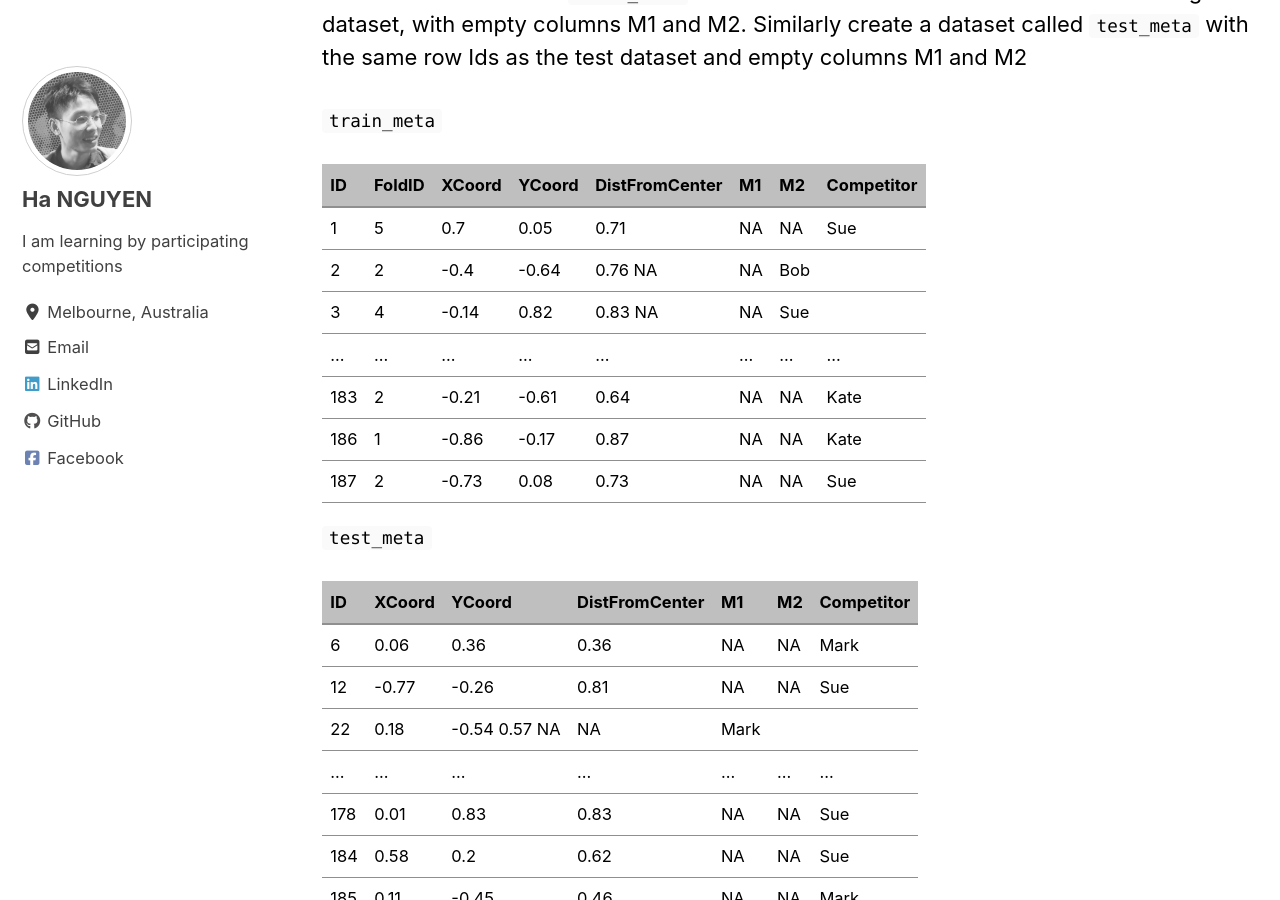
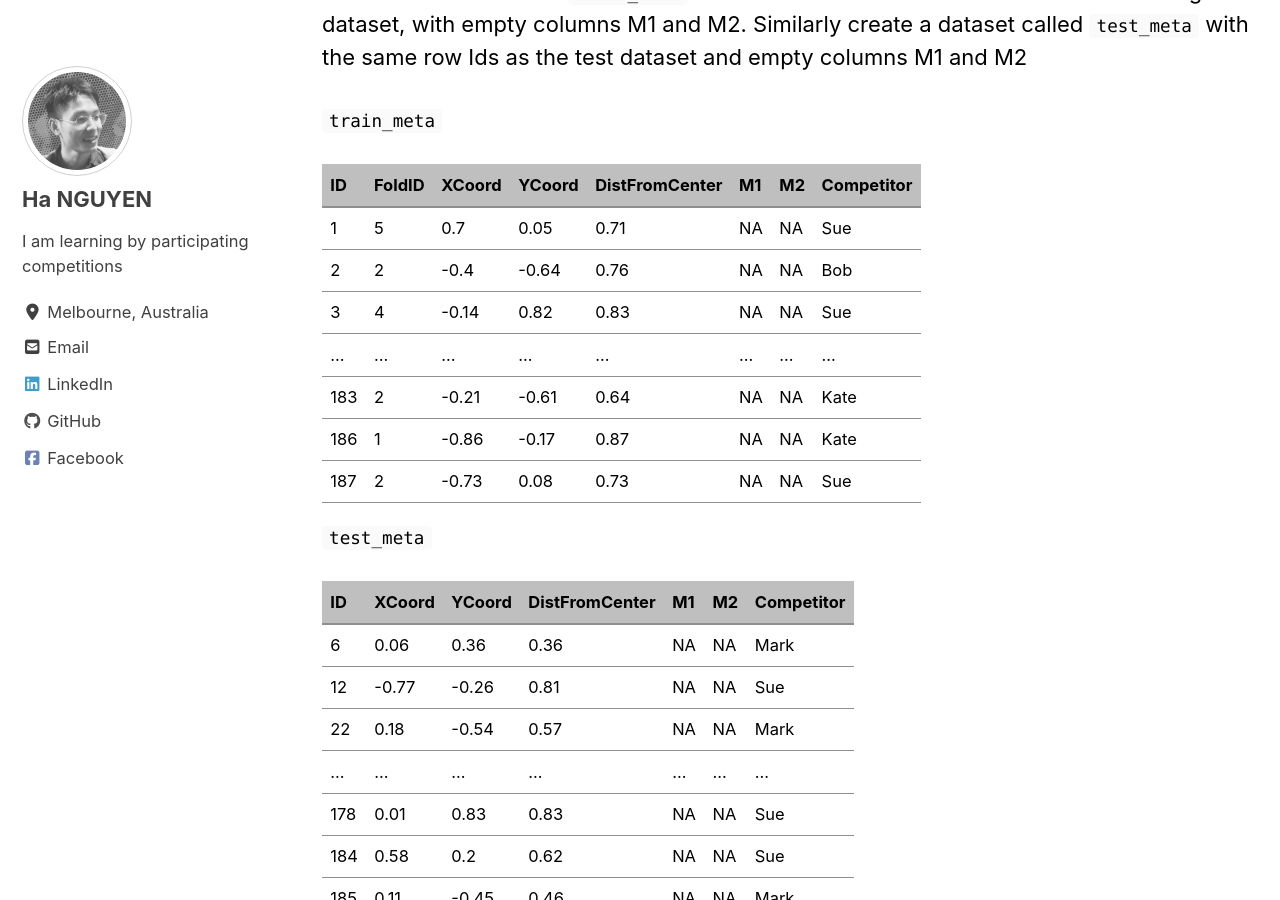
Before and after one commit to datasciblog/datasciblog.github.io, a Jekyll site: the page built from _posts/2016-12-27-a-kagglers-guide-to-model-stacking-in-practice.md, in a window 1280 px wide and 900 px high, scrolled down 5074 px. Built offline with Jekyll 4.4.1, drawn with Linux system fonts in a browser that asks for light colours; cached includes are drawn as plain includes; nearby versions of some CDN libraries; some of the changed text lies outside the part shown.

```diff
--- a/_posts/2016-12-27-a-kagglers-guide-to-model-stacking-in-practice.md
+++ b/_posts/2016-12-27-a-kagglers-guide-to-model-stacking-in-practice.md
@@ -115,8 +115,8 @@ Create a dataset called `train_meta` with the same row Ids and fold Ids as the t
 | ID | FoldID | XCoord | YCoord | DistFromCenter | M1 | M2 | Competitor |
 |---|---|---|---|---|---|---|---|
 | 1 | 5 | 0.7 | 0.05 | 0.71 | NA | NA | Sue |
-| 2 | 2 | -0.4 | -0.64 | 0.76	NA | NA | Bob |
-| 3 | 4 | -0.14 | 0.82 | 0.83	NA | NA | Sue |
+| 2 | 2 | -0.4 | -0.64 | 0.76 | NA | NA | Bob |
+| 3 | 4 | -0.14 | 0.82 | 0.83 | NA | NA | Sue |
 | … | … | … | … | … | … | … | … |
 | 183 | 2 | -0.21 | -0.61 | 0.64 | NA | NA | Kate |
 | 186 | 1 | -0.86 | -0.17 | 0.87 | NA | NA | Kate |
@@ -128,7 +128,7 @@ Create a dataset called `train_meta` with the same row Ids and fold Ids as the t
 |---|---|---|---|---|---|---|
 | 6 | 0.06 | 0.36 | 0.36 | NA | NA | Mark |
 | 12 | -0.77 | -0.26 | 0.81 | NA | NA | Sue |
-| 22 | 0.18 | -0.54	0.57	NA | NA | Mark |
+| 22 | 0.18 | -0.54 | 0.57 | NA | NA | Mark |
 | … | … | … | … | … | … | … |
 | 178 | 0.01 | 0.83 | 0.83 | NA | NA | Sue |
 | 184 | 0.58 | 0.2 | 0.62 | NA | NA | Sue |
@@ -162,8 +162,8 @@ Create a dataset called `train_meta` with the same row Ids and fold Ids as the t
 | ID | FoldID | XCoord | YCoord | DistFromCenter | M1 | M2 | Competitor |
 |---|---|---|---|---|---|---|---|
 | 1 | 5 | 0.7 | 0.05 | 0.71 | NA | NA | Sue |
-| 2 | 2 | -0.4 | -0.64 | 0.76	NA | NA | Bob |
-| 3 | 4 | -0.14 | 0.82 | 0.83	NA | NA | Sue |
+| 2 | 2 | -0.4 | -0.64 | 0.76 | NA | NA | Bob |
+| 3 | 4 | -0.14 | 0.82 | 0.83 | NA | NA | Sue |
 | … | … | … | … | … | … | … | … |
 | 183 | 2 | -0.21 | -0.61 | 0.64 | NA | NA | Kate |
 | 186 | 1 | -0.86 | -0.17 | 0.87 | Bob | Bob | Kate |
@@ -176,7 +176,7 @@ Create a dataset called `train_meta` with the same row Ids and fold Ids as the t
 | ID | XCoord | YCoord | DistFromCenter | M1 | M2 | Competitor |
 |---|---|---|---|---|---|---|
 | 6 | 0.06 | 0.36 | 0.36 | Mark | Mark | Mark |
-| 12 | -0.77 | -0.26	0.81	Kate | Sue | Sue |
+| 12 | -0.77 | -0.26 | 0.81 | Kate | Sue | Sue |
 | 22 | 0.18 | -0.54 | 0.57 | Mark | Sue | Mark |
 | … | … | … | … | … | … | … |
 | 178 | 0.01 | 0.83 | 0.83 | Sue | Sue | Sue |
```
